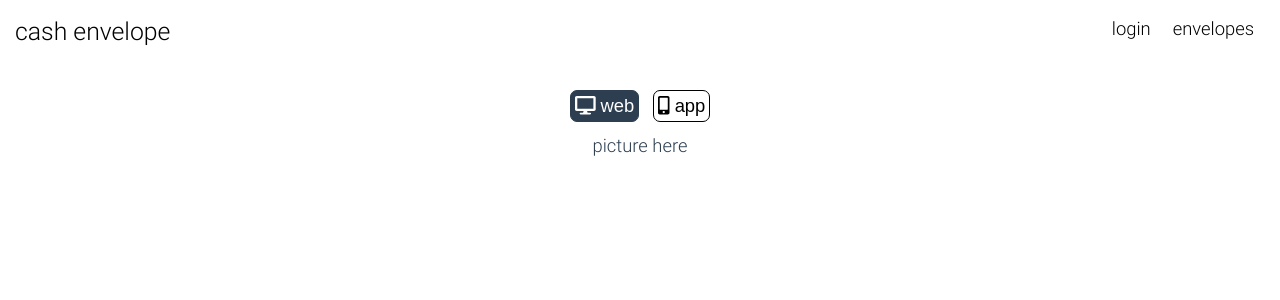
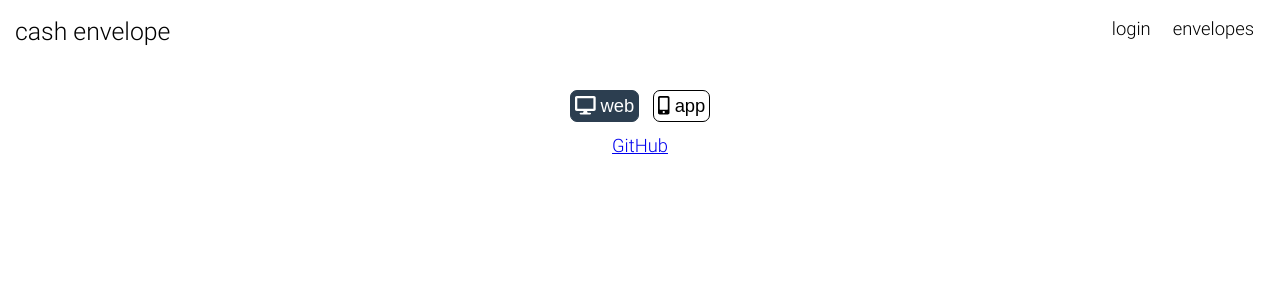
Before and after one commit to samscha/cash-envelope-client, a Vue app: page /#/ in a window 1280 px wide. Shown: the top 300 px of the page. Built offline with nearby package versions, Linux system fonts and the light colour scheme.

Commit message:
add GitHub link for landing

```diff
--- a/src/components/Landing.vue
+++ b/src/components/Landing.vue
@@ -28,7 +28,9 @@
 const web = {
   template: `
     <div class="tab-web">
-      <p>picture here</p>
+      <a href="https://github.com/samscha/cash-envelope-client" target="_blank" rel="noopener noreferrer" v-bind:style="{ margin: '0 0 8px 0' }">
+        GitHub
+      </a>
     </div>
   `,
 };
```
